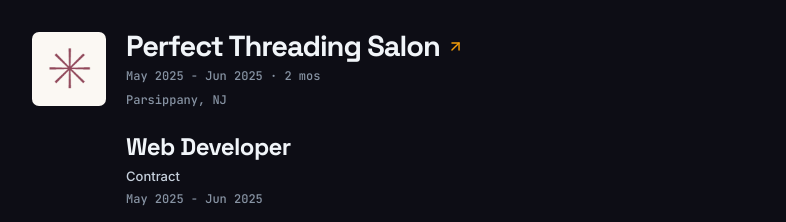
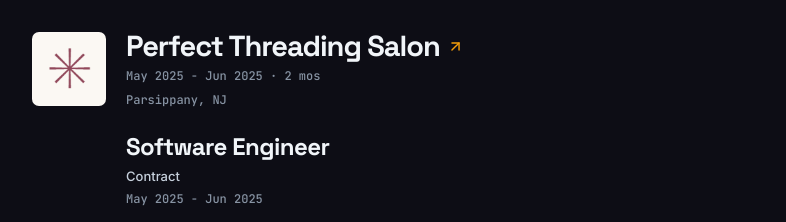
Before and after one commit to pvparekh/portfolio, a React (Vite) app: page / in a window 1280 px wide. Shown: the part 3040-3262 px from the top of the page, without its empty margins (88-874 px from the left). Built offline with nearby package versions, Linux system fonts and the light colour scheme.

Commit message:
Update Perfect Threading Salon role title to Software Engineer

```diff
--- a/src/App.tsx
+++ b/src/App.tsx
@@ -131,7 +131,7 @@
     location: 'Contract' as string | null,
     roles: [
       {
-        role: 'Web Developer',
+        role: 'Software Engineer',
         period: 'May 2025 – June 2025',
         current: false,
         bullets: [
```
Also changed, not shown: 1 other file (tests, documents, lock files or other folders).
